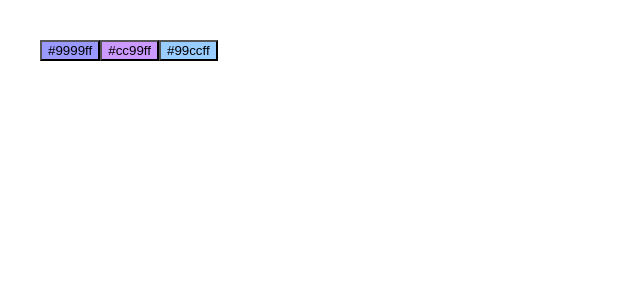
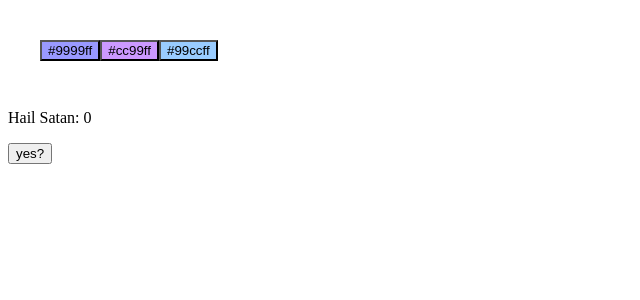
Before and after one commit to mle4d/secondReact, a React app: page / in a window 1280 px wide. Shown: the top 300 px of the page, without its empty margins (0-640 px from the left). Built offline with nearby package versions, Linux system fonts and the light colour scheme.

Commit message:
omg my incrementor RULES

```diff
--- a/src/components/App.js
+++ b/src/components/App.js
@@ -1,10 +1,12 @@
 import React from 'react';
 import Color from './Color';
+import Incremention from './Incremention';
 
 export default function App() {
   return (
     <>
     <Color colors={['#9999ff', '#cc99ff', '#99ccff']} />
+    <Incremention />
     </>
   );
 }
--- /dev/null
+++ b/src/components/Incremention.js
@@ -0,0 +1,22 @@
+import React, { PureComponent } from 'react';
+
+export default class Incremention extends PureComponent {
+  state = {
+    count: 0
+  };
+
+  count = () => {
+    this.setState(state => {
+      return { count: state.count + 666 };
+    });
+  }
+  render() {
+    const { count } = this.state;
+    return (
+      <>
+      <p>Hail Satan: {count}</p>
+      <button onClick={this.count}>yes?</button>
+      </>
+    );
+  }
+}
```
